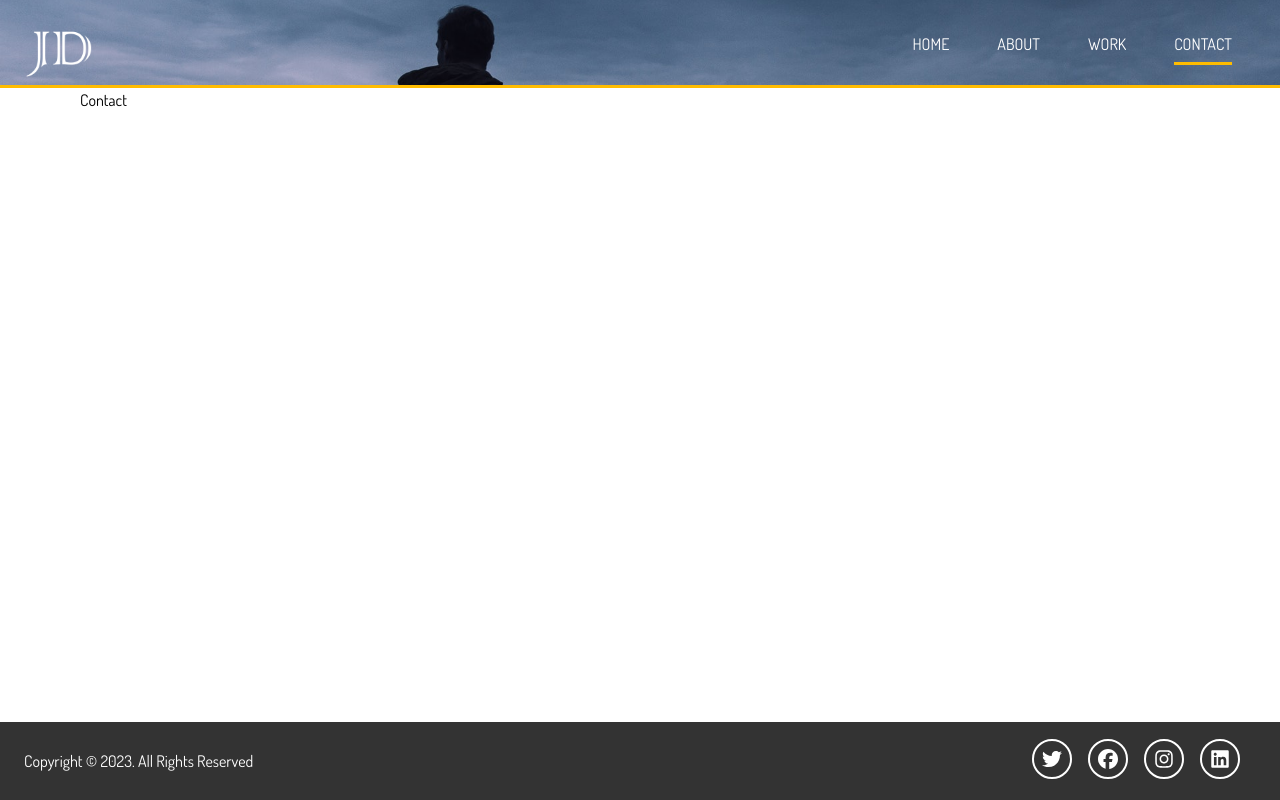
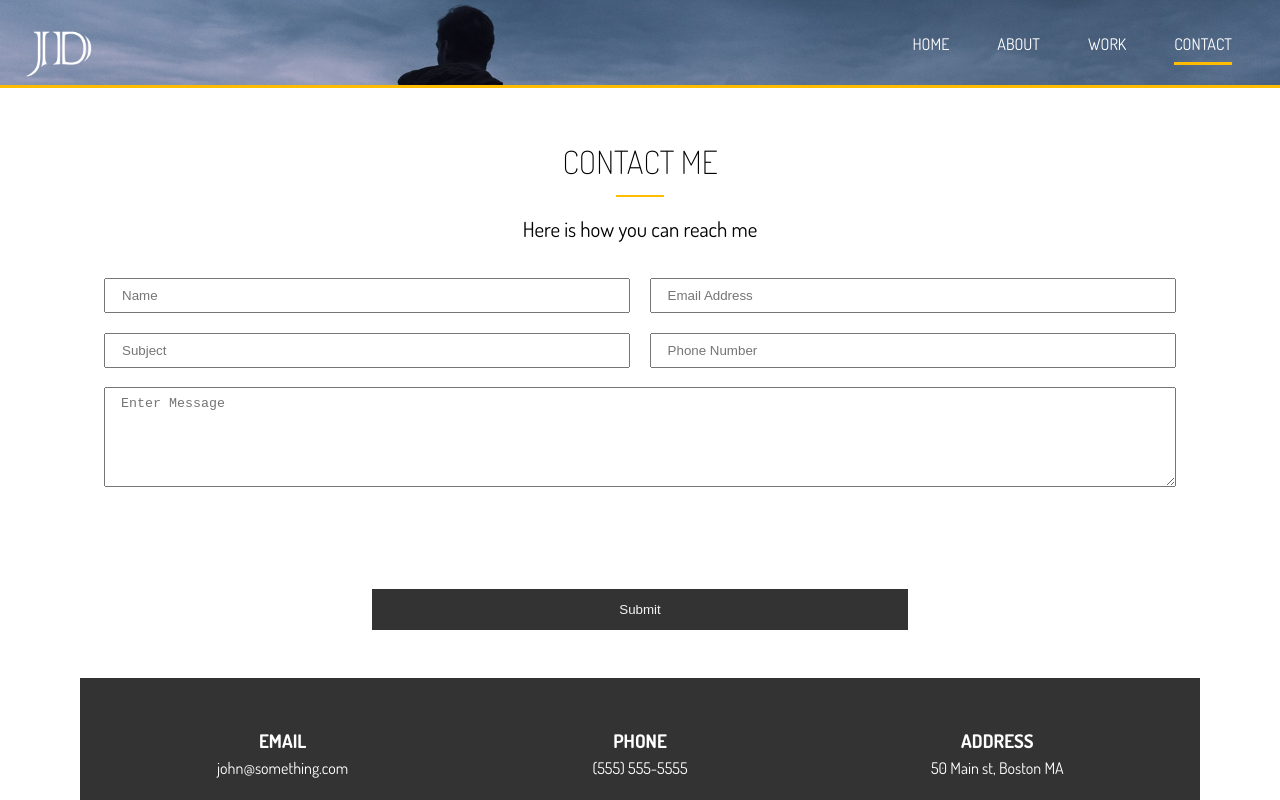
Before and after one commit to Artan-Hysenaj/portfolio, a Next.js app: page /contact in a window 1280 px wide. Shown: the top 800 px of the page. Built offline with nearby package versions, Linux system fonts and the light colour scheme.

Commit message:
feat: contact-page

```diff
--- a/src/pages/contact/index.tsx
+++ b/src/pages/contact/index.tsx
@@ -1,8 +1,86 @@
 import SecondaryLayout from '@/components/layouts/secondary/SecondaryLayout';
+import { Fragment } from 'react';
 import { NextPageWithLayout } from '../page';
 
 const Contact: NextPageWithLayout = () => {
-  return <>Contact</>;
+  return (
+    <Fragment>
+      <section id="contact-a" className="text-center py-3">
+        <div className="container">
+          <h2 className="section-title">Contact Me</h2>
+          <div className="bottom-line"></div>
+          <p className="lead">Here is how you can reach me</p>
+          <form method="POST" data-netlify="true" data-netlify-recaptcha="true">
+            <div className="text-fields">
+              <input
+                type="text"
+                className="text-input name-input"
+                placeholder="Name"
+                name="name"
+              />
+              <input
+                type="text"
+                className="text-input subject-input"
+                placeholder="Subject"
+                name="subject"
+              />
+              <input
+                type="email"
+                className="text-input email-input"
+                placeholder="Email Address"
+                name="email"
+              />
+              <input
+                type="text"
+                className="text-input phone-input"
+                placeholder="Phone Number"
+                name="phone"
+              />
+              <textarea
+                className="text-input message-input"
+                placeholder="Enter Message"
+                name="message"
+              ></textarea>
+              <div className="my-2">
+                <div data-netlify-recaptcha="true"></div>
+              </div>
+            </div>
+            <button type="submit" className="btn-dark">
+              Submit
+            </button>
+          </form>
+        </div>
+      </section>
+
+      <section id="contact-b" className="py-3 bg-dark">
+        <div className="container">
+          <div className="contact-info">
+            <div>
+              <i className="fas fa-envelope fa-2x"></i>
+              <h3>Email</h3>
+              <p>john@something.com</p>
+            </div>
+            <div>
+              <i className="fas fa-phone fa-2x"></i>
+              <h3>Phone</h3>
+              <p>(555) 555-5555</p>
+            </div>
+            <div>
+              <i className="fas fa-address-card fa-2x"></i>
+              <h3>Address</h3>
+              <p>50 Main st, Boston MA</p>
+            </div>
+          </div>
+        </div>
+      </section>
+
+      <section id="contact-c" className="bg-main py-4">
+        <div className="container">
+          <h1>Let&apos;s Start Your Next Project</h1>
+        </div>
+      </section>
+    </Fragment>
+  );
 };
 
 export default Contact;
--- a/src/styles/globals.scss
+++ b/src/styles/globals.scss
@@ -215,3 +215,59 @@ h4 {
     }
   }
 }
+
+// Contact Page
+#contact {
+  &-a {
+    .text-fields {
+      display: grid;
+      grid-template-areas:
+        'name email'
+        'subject phone'
+        'message message';
+      grid-gap: 1.2rem;
+      margin-bottom: 1.2rem;
+
+      // Grid Areas
+      .name-input {
+        grid-area: name;
+      }
+      .subject-input {
+        grid-area: subject;
+      }
+      .email-input {
+        grid-area: email;
+      }
+      .phone-input {
+        grid-area: phone;
+      }
+      .message-input {
+        grid-area: message;
+        height: 100px;
+      }
+
+      .text-input {
+        padding: 0.5rem 1rem;
+      }
+    }
+
+    button[type='submit'] {
+      width: 50%;
+    }
+  }
+
+  &-b {
+    .contact-info {
+      display: grid;
+      grid-template-columns: repeat(3, 1fr);
+      text-align: center;
+    }
+  }
+
+  &-c {
+    h1 {
+      text-align: center;
+      font-size: 4rem;
+    }
+  }
+}
```
